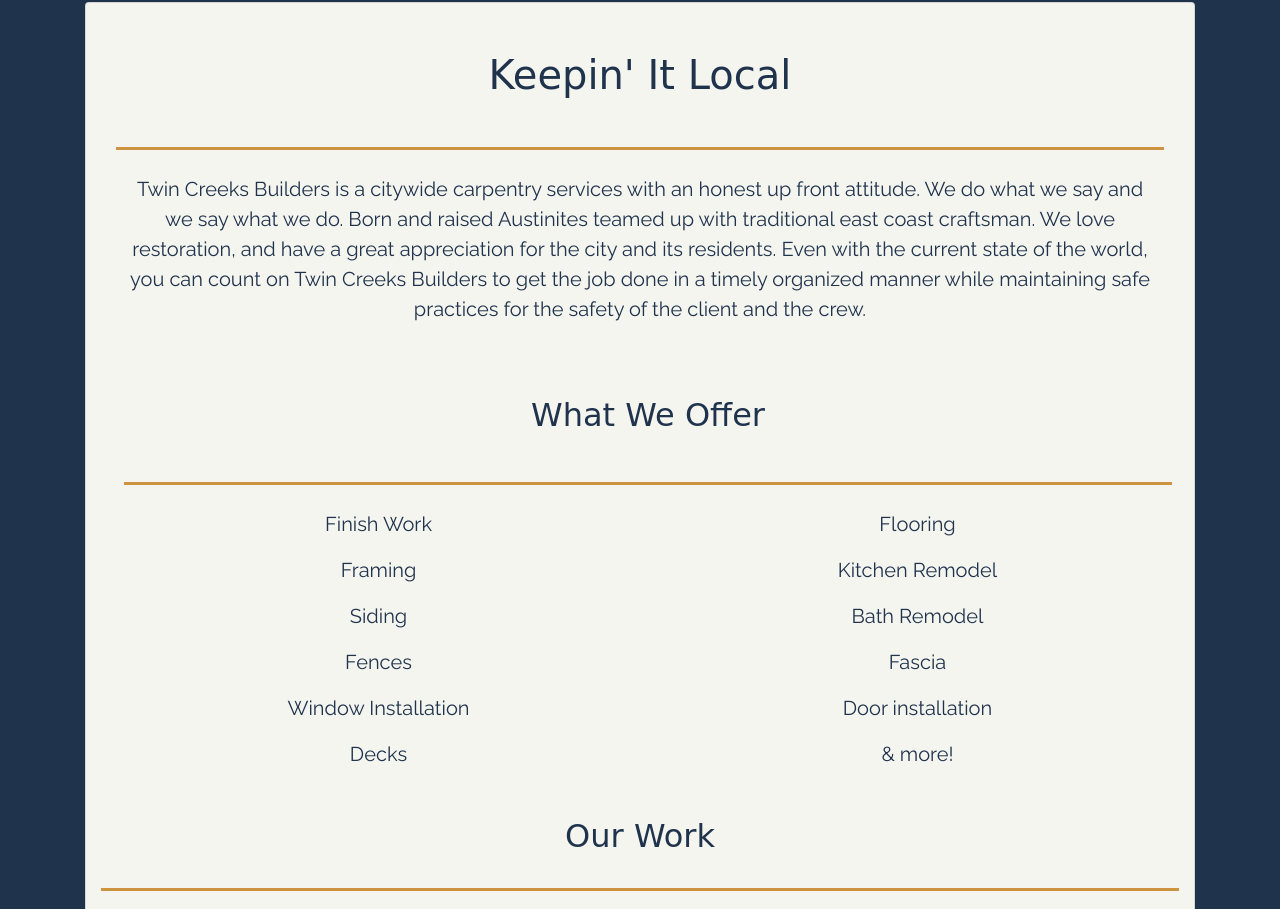
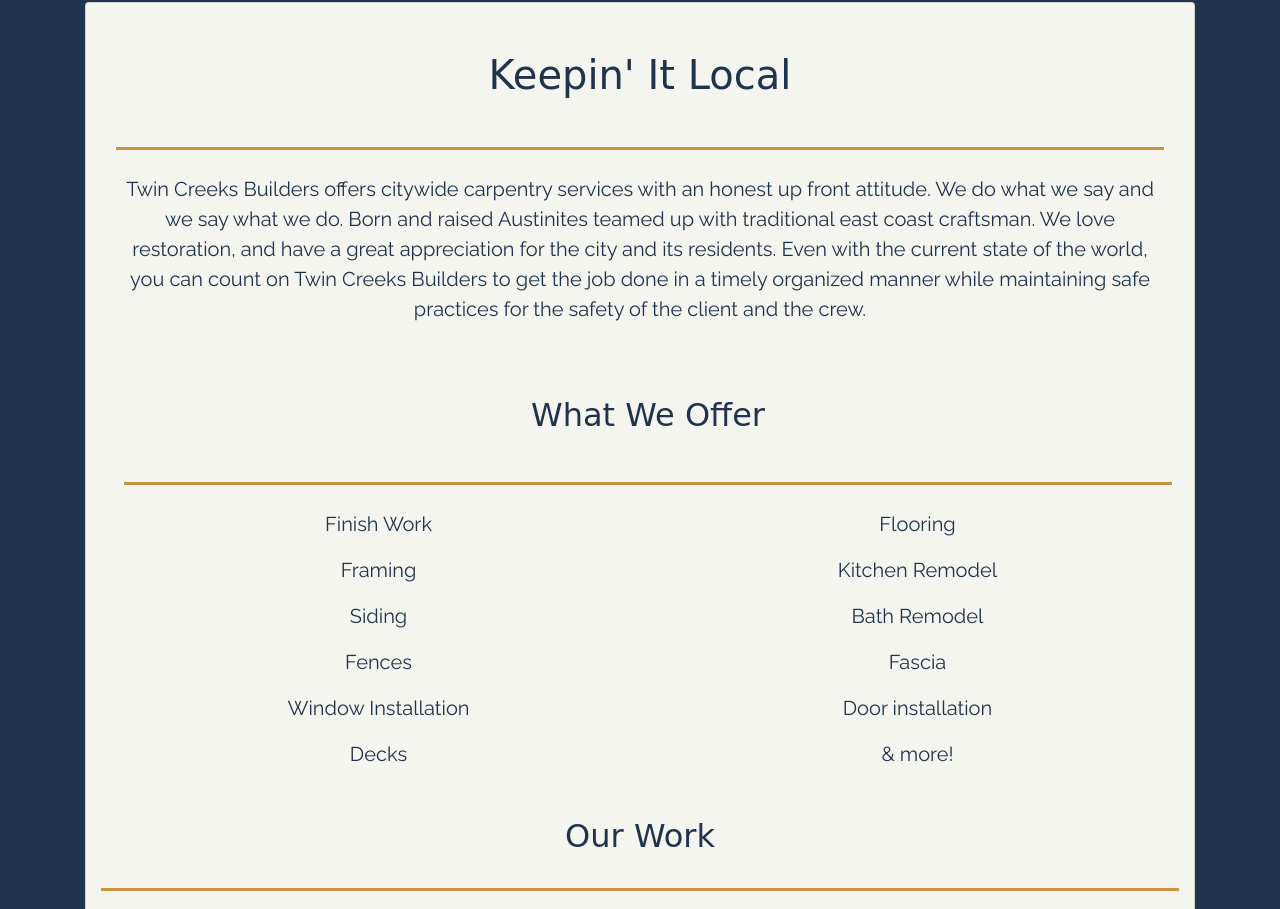
Before and after one commit to ashlinhanson/twinCreeks, a plain HTML site: page index.html in a window 1280 px wide. Shown: the part 773-1682 px from the top of the page. Drawn offline with nearby package versions, Linux system fonts and the light colour scheme; a web font is replaced by a local one.

Commit message:
edit again

```diff
--- a/index.html
+++ b/index.html
@@ -24,7 +24,7 @@
                 <h1 class="perm text-center my-5">Keepin' It Local</h1>
                 <hr class="my-4">
                     <p class="play mx-2 text-center" style="font-size: 20px; color:#20334d;">
-                      Twin Creeks Builders is a citywide carpentry services with an honest up front attitude.
+                      Twin Creeks Builders offers citywide carpentry services with an honest up front attitude.
                       We do what we say and we say what we do.
                       Born and raised Austinites teamed up with traditional east coast craftsman.
                       We love restoration, and have a great appreciation for the city and its residents.
```
